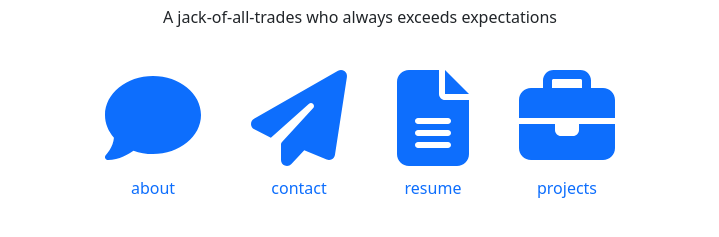
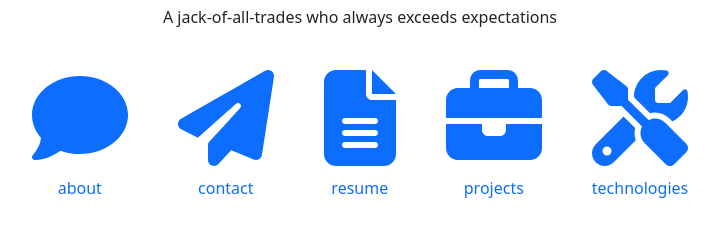
Before and after one commit to jtreeves/portfolio-react, a React (Create React App) app: page / in a window 1280 px wide. Shown: the part 489-726 px from the top of the page, without its empty margins (280-999 px from the left). Built offline with nearby package versions, Linux system fonts and the light colour scheme.

Commit message:
[NavBar, Home] Add links to technologies page

```diff
--- a/src/components/NavBar.jsx
+++ b/src/components/NavBar.jsx
@@ -64,6 +64,14 @@ function NavBar() {
                         >
                             Projects
                         </Link>
+
+                        <Link
+                            to='/technologies'
+                            className='nav-link'
+                            onClick={() => setExpanded(false)}
+                        >
+                            Technologies
+                        </Link>
                     </Nav>
                 </BootstrapNavBar.Collapse>
             </Container>
--- a/src/pages/Home.jsx
+++ b/src/pages/Home.jsx
@@ -1,8 +1,7 @@
 import { Link } from 'react-router-dom'
 import { FontAwesomeIcon } from '@fortawesome/react-fontawesome'
-import { faBriefcase, faComment, faPaperPlane, faFileAlt } from '@fortawesome/free-solid-svg-icons'
+import { faBriefcase, faComment, faPaperPlane, faFileAlt, faTools } from '@fortawesome/free-solid-svg-icons'
 import person from '../data/person'
-
 
 function Home() {
     return (
@@ -66,6 +65,18 @@ function Home() {
 
                     <p>projects</p>
                 </Link>
+
+                <Link
+                    to='/technologies'
+                    className='linked-icons'
+                >
+                    <FontAwesomeIcon
+                        icon={faTools}
+                        size='6x'
+                    />
+
+                    <p>technologies</p>
+                </Link>
             </article>
         </main>
     )
```
